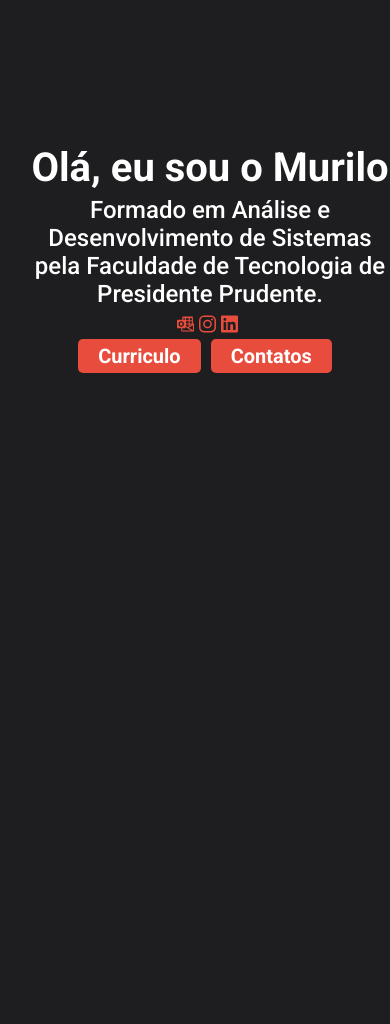
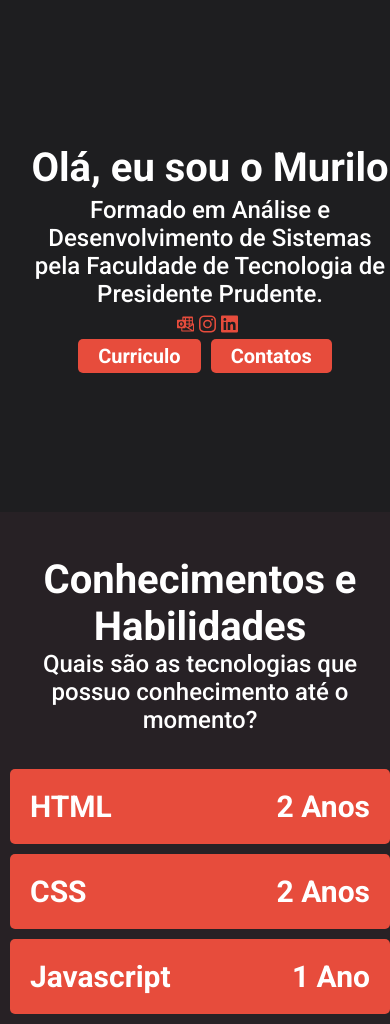
Before and after one commit to Procedeus/Portfolio, a React (Create React App) app: page / in a window 390 px wide. Before the commit the page ends 844 px from the top, so only its background shows below. Built offline with nearby package versions, Linux system fonts and the light colour scheme.

Commit message:
Criação do componente Conhecimentos

```diff
--- a/src/App.js
+++ b/src/App.js
@@ -1,9 +1,11 @@
 import Header from './Components/Header';
+import Conhecimentos from './Components/Conhecimentos';
 
 function App() {
   return (
     <>
       <Header/>
+      <Conhecimentos/>
     </>
   );
 }
--- /dev/null
+++ b/src/Components/Conhecimentos/index.css
@@ -0,0 +1,60 @@
+.container-conhecimentos {
+    display: grid;
+    grid-template-columns: repeat(10, 100px);
+    grid-gap: 10px;
+    height: 512px;
+    align-items: center;
+    text-align: center;
+    justify-content: center;
+}
+
+.color-lite{
+    background-color: var(--color-bg-lite);
+}
+
+.col-3{
+    grid-column: 1 / span 3;
+}
+
+.col-5{
+    grid-column: 6 / span 5;
+}
+
+.layer{
+    display: flex;
+    flex-direction: row;
+    justify-content: space-between;
+    background-color: var(--color-button);
+    border-radius: 5px;
+    padding: 20px 20px;
+    margin-bottom: 10px;
+}
+
+h2{
+    font-size: 30px;
+    font-weight: 700;
+    color: var(--text-color);
+}
+
+@media screen and (max-width: 1100px) {
+    .container-conhecimentos{
+        grid-template-columns: none;
+        grid-template-rows: 2fr;
+    }
+
+    .col-3{
+        display: flex;
+        flex-direction: column;
+        grid-column: none;
+        justify-content: flex-end;
+        margin-bottom: 50px;
+        height: 100%;
+    }
+
+    .col-5{
+        grid-column: none;
+    }
+    .layer{
+        max-width: 720px;
+    }
+}
--- /dev/null
+++ b/src/Components/Conhecimentos/index.js
@@ -0,0 +1,29 @@
+import './index.css';
+
+const Conhecimentos = () => {
+    return (
+        <div className="container-conhecimentos color-lite">
+            <div className='col-3'>
+                <h1>Conhecimentos e Habilidades</h1>
+                <p>Quais são as tecnologias que possuo conhecimento até o momento?</p>
+            </div>
+            <div className='col-5'>
+                <div className='layer'>
+                    <h2>HTML</h2>
+                    <h2>2 Anos</h2>
+                </div>
+                <div className='layer'>
+                    <h2>CSS</h2>
+                    <h2>2 Anos</h2>
+                </div>
+                <div className='layer'>
+                    <h2>Javascript</h2>
+                    <h2>1 Ano</h2>
+                </div>
+            </div>
+        </div>
+    );
+}
+
+
+export default Conhecimentos;
```
